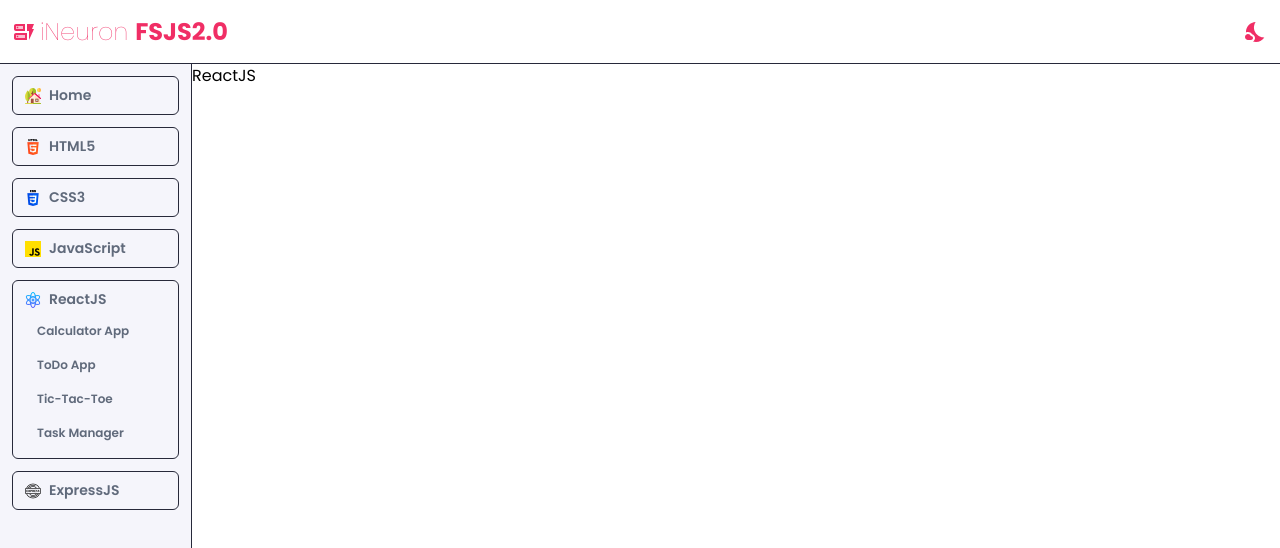
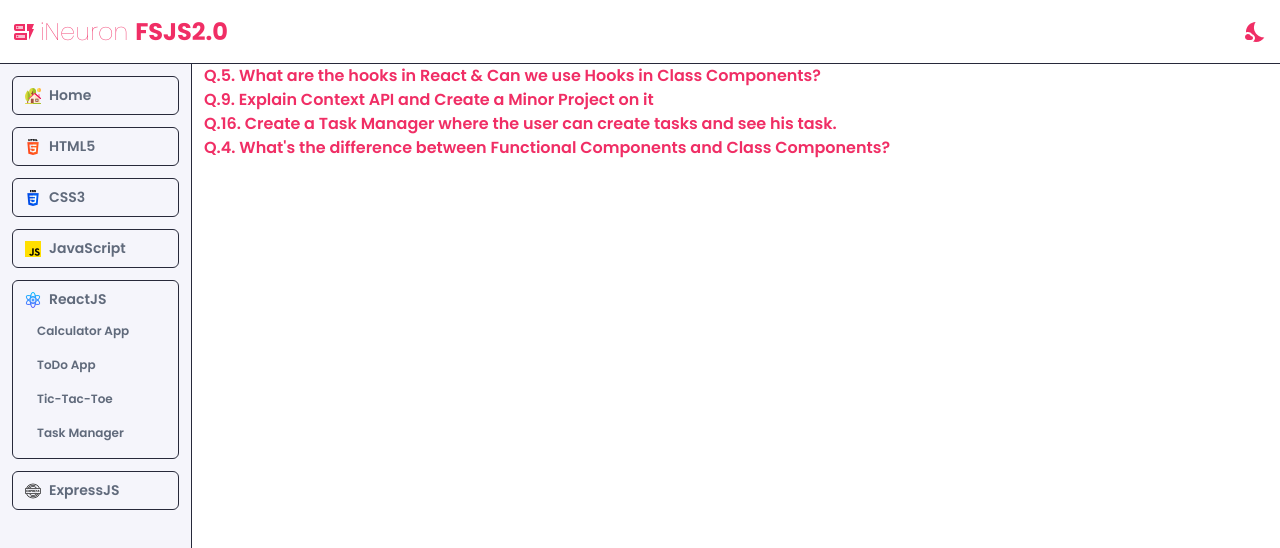
Before and after one commit to sandeepkdasari143/FSJS2.0-Placement-Assignment, a React (Vite) app: page /reactjs in a window 1280 px wide. Shown: the top 548 px of the page. Built offline with nearby package versions, Linux system fonts and the light colour scheme; a web font is replaced by a local one.

Commit message:
Small Tweaks

```diff
--- a/src/App.jsx
+++ b/src/App.jsx
@@ -29,15 +29,15 @@ const App = () => {
   },[theme])
 
   // For Browser Default Mode...
-  // React.useEffect(()=>{
+  React.useEffect(()=>{
 
-  //   if(window.matchMedia('(prefers-color-scheme: dark)').matches){
-  //     setTheme('dark');
-  //   }else{
-  //     setTheme('light');
-  //   }
+    if(window.matchMedia('(prefers-color-scheme: dark)').matches){
+      setTheme('dark');
+    }else{
+      setTheme('light');
+    }
 
-  // },[])
+  },[])
   return (
     <>
     <themeContext.Provider value={{theme, setTheme}}>
@@ -58,7 +58,6 @@ const App = () => {
             <Route path="/reactjs/taskManager/register" element={<Register />} />
 
             <Route path="/reactjs/ticTacToe" element={<TicTacToe />} />
-
             <Route path="/expressjs" element={<ExpressJS />} />
           </Route>
         </Routes>
--- a/src/components/Sidebar/Sidebar.jsx
+++ b/src/components/Sidebar/Sidebar.jsx
@@ -1,4 +1,3 @@
-import React from 'react';
 import { NavLink} from 'react-router-dom';
 
 import html from "./assets/html-5.png";
@@ -12,17 +11,17 @@ const Sidebar = () => {
     return (
         <div className='min-h-[92vh] flex justify-center basis-[15%] border-r border-[rgb(39,41,58)] bg-[rgb(245,245,251)] dark:bg-[rgb(20,20,31)]'>
             <nav className='flex flex-col gap-3 m-3 basis-[90%] dark:text-[rgb(242,242,248)] text-[rgb(96,106,123)]'>
-                <NavLink className={({})=>styles.NavLink} to="/"><h1 className='flex items-center gap-2'><span><img src={home} alt="Home Logo" /></span>Home</h1></NavLink>
+                <NavLink className={styles.NavLink} to="/"><h1 className='flex items-center gap-2'><span><img src={home} alt="Home Logo" /></span>Home</h1></NavLink>
                 <NavLink className={styles.NavLink} to="/html5"><h1 className='flex items-center gap-2'><span><img src={html} alt="HTML5 Logo" /></span>HTML5</h1></NavLink>
                 <NavLink className={styles.NavLink} to="/css3"><h1 className='flex items-center gap-2'><span><img src={css} alt="CSS3 Logo" /></span>CSS3</h1></NavLink>
                 <NavLink className={styles.NavLink} to="/javascript"><h1 className='flex items-center gap-2'><span><img src={js} alt="JS Logo" /></span>JavaScript</h1></NavLink>
                 <NavLink className={`group flex flex-col gap-1 `+`${styles.NavLink}`} to="/reactjs">
                     <h1 className='flex items-center gap-2'><span><img src={react} alt="React Logo" /></span>ReactJS</h1>
                     <nav className='flex flex-col'>
-                        <NavLink className="px-3 py-2 text-[12px] rounded-md focus:bg-[rgb(39,41,58)]" to="/reactjs/calculator">Calculator App</NavLink>
-                        <NavLink className="px-3 py-2 text-[12px] rounded-md focus:bg-[rgb(39,41,58)]" to="/reactjs/todo">ToDo App</NavLink>
-                        <NavLink className="px-3 py-2 text-[12px] rounded-md focus:bg-[rgb(39,41,58)]" to="/reactjs/ticTacToe">Tic-Tac-Toe</NavLink>
-                        <NavLink className="px-3 py-2 text-[12px] rounded-md focus:bg-[rgb(39,41,58)]" to="/reactjs/taskManager">Task Manager</NavLink>
+                        <NavLink className="px-3 py-2 text-[12px] rounded-md focus:bg-[rgb(39,41,58)] focus:text-white" to="/reactjs/calculator">Calculator App</NavLink>
+                        <NavLink className="px-3 py-2 text-[12px] rounded-md focus:bg-[rgb(39,41,58)] focus:text-white" to="/reactjs/todo">ToDo App</NavLink>
+                        <NavLink className="px-3 py-2 text-[12px] rounded-md focus:bg-[rgb(39,41,58)] focus:text-white" to="/reactjs/ticTacToe">Tic-Tac-Toe</NavLink>
+                        <NavLink className="px-3 py-2 text-[12px] rounded-md focus:bg-[rgb(39,41,58)] focus:text-white" to="/reactjs/taskManager">Task Manager</NavLink>
                     </nav>
                 </NavLink>
                 <NavLink className={styles.NavLink} to="/expressjs"><h1 className='flex items-center gap-2'><span><img src={express} alt="ExpressJS Logo" /></span>ExpressJS</h1></NavLink>
@@ -32,8 +31,7 @@ const Sidebar = () => {
 }
 
 const styles = {
-    NavLink: "px-3 py-2 text-[14px] font-semibold rounded-md border border-[rgb(39,41,58)]",
-    ActiveNavLink:"px-3 py-2 text-[14px] font-semibold rounded-md border border-[rgb(39,41,58)] dark:bg-[rgb(39,41,58)] bg-[rgb(242,242,248)]"
+    NavLink: "px-3 py-2 text-[14px] font-semibold rounded-md border border-[rgb(39,41,58)] focus:bg-[rgb(39,41,58)] focus:text-white",
 }
 
 export default Sidebar
--- /dev/null
+++ b/src/mock-data/react-js/react-js-qna.js
@@ -0,0 +1,18 @@
+export const qna = [
+    {
+        question:"Q.5. What are the hooks in React & Can we use Hooks in Class Components?",
+        linkToAnswer: "https://sandeepkdasari.hashnode.dev/react-js-qa#heading-q5-what-are-the-hooks-in-react-andamp-can-we-use-hooks-in-class-components"
+    },
+    {
+        question:"Q.9. Explain Context API and Create a Minor Project on it",
+        linkToAnswer: "https://sandeepkdasari.hashnode.dev/react-js-qa#heading-q9-explain-context-api-and-create-a-minor-project-on-it"
+    },
+    {
+        question:"Q.16. Create a Task Manager where the user can create tasks and see his task.",
+        linkToAnswer: "https://sandeepkdasari.hashnode.dev/react-js-qa#heading-q16-create-a-task-manager-where-the-user-can-create-tasks-and-see-his-task"
+    },
+    {
+        question:"Q.4. What's the difference between Functional Components and Class Components?",
+        linkToAnswer: "https://sandeepkdasari.hashnode.dev/react-js-qa#heading-q4-whats-the-difference-between-functional-components-and-class-components"
+    },
+]
--- a/src/pages/ReactJS/ReactJS.jsx
+++ b/src/pages/ReactJS/ReactJS.jsx
@@ -1,8 +1,21 @@
-import React from 'react'
+import { qna } from "../../mock-data/react-js/react-js-qna"
 
 const ReactJS = () => {
   return (
-    <div>ReactJS</div>
+    <div>
+      {qna.map((qna, index)=>{
+        return(
+          <p key={index}>
+            <a
+            target="blank"
+            className="font-semibold p-3 text-[rgb(240,46,101)]"
+            href={qna.linkToAnswer}>
+              {qna.question}
+            </a>
+          </p>
+        )
+      })}
+    </div>
   )
 }
 
--- a/src/pages/ReactJS/TaskManager-App/components/LogIn.jsx
+++ b/src/pages/ReactJS/TaskManager-App/components/LogIn.jsx
@@ -1,4 +1,4 @@
-import React, { useReducer, useState } from "react";
+import { useReducer} from "react";
 import { useDispatch } from "react-redux";
 import { Link, useNavigate } from "react-router-dom";
 import { LOGIN } from "../../../../redux-features/reducers/authentication";
```
